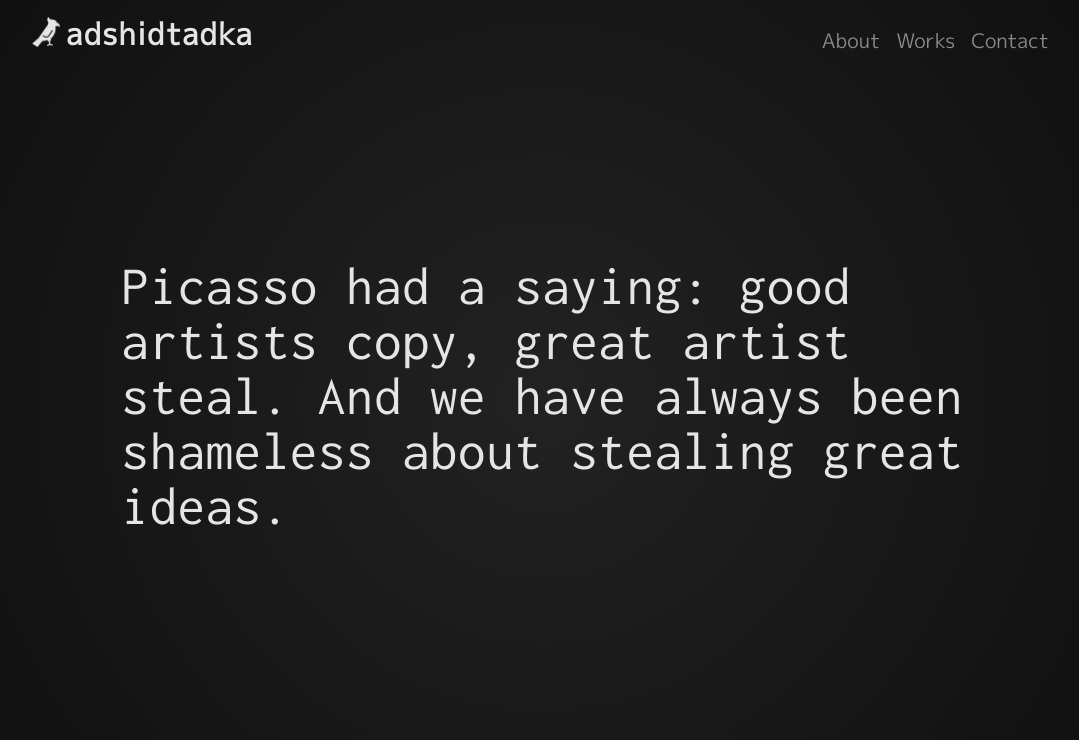
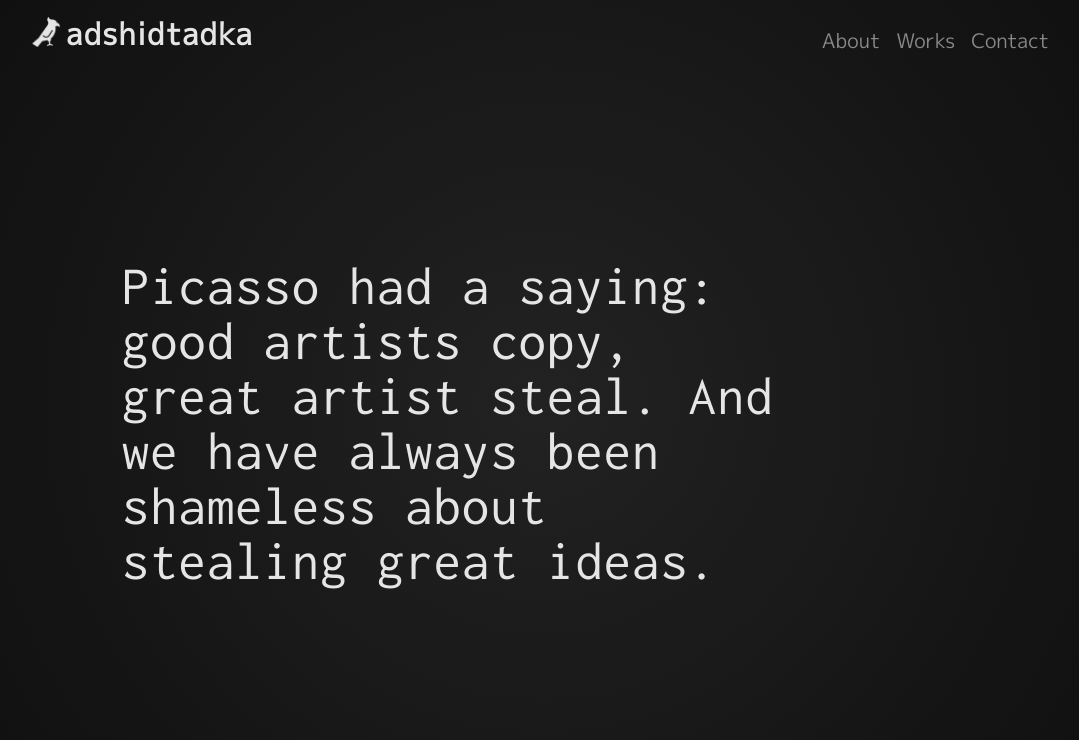
Before and after one commit to adshidtadka/portfolio, a Vue app: page / in a window 1280 px wide. Shown: the top 740 px of the page, without its empty margins (96-1175 px from the left). Built offline with nearby package versions, Linux system fonts and the light colour scheme.

Commit message:
微調整

```diff
--- a/src/views/Home.vue
+++ b/src/views/Home.vue
@@ -34,7 +34,7 @@
   },
   computed: {
     width() {
-      return document.getElementById("app").offsetWidth * 0.8;
+      return document.getElementById("app").offsetWidth * 0.6;
     },
   },
   created() {
@@ -45,7 +45,6 @@
   methods: {
     _getWindowWidth() {
       return (
-        document.getElementById("app").offsetWidth ||
         window.innerWidth ||
         document.documentElement.clientWidth ||
         document.body.clientWidth
```
